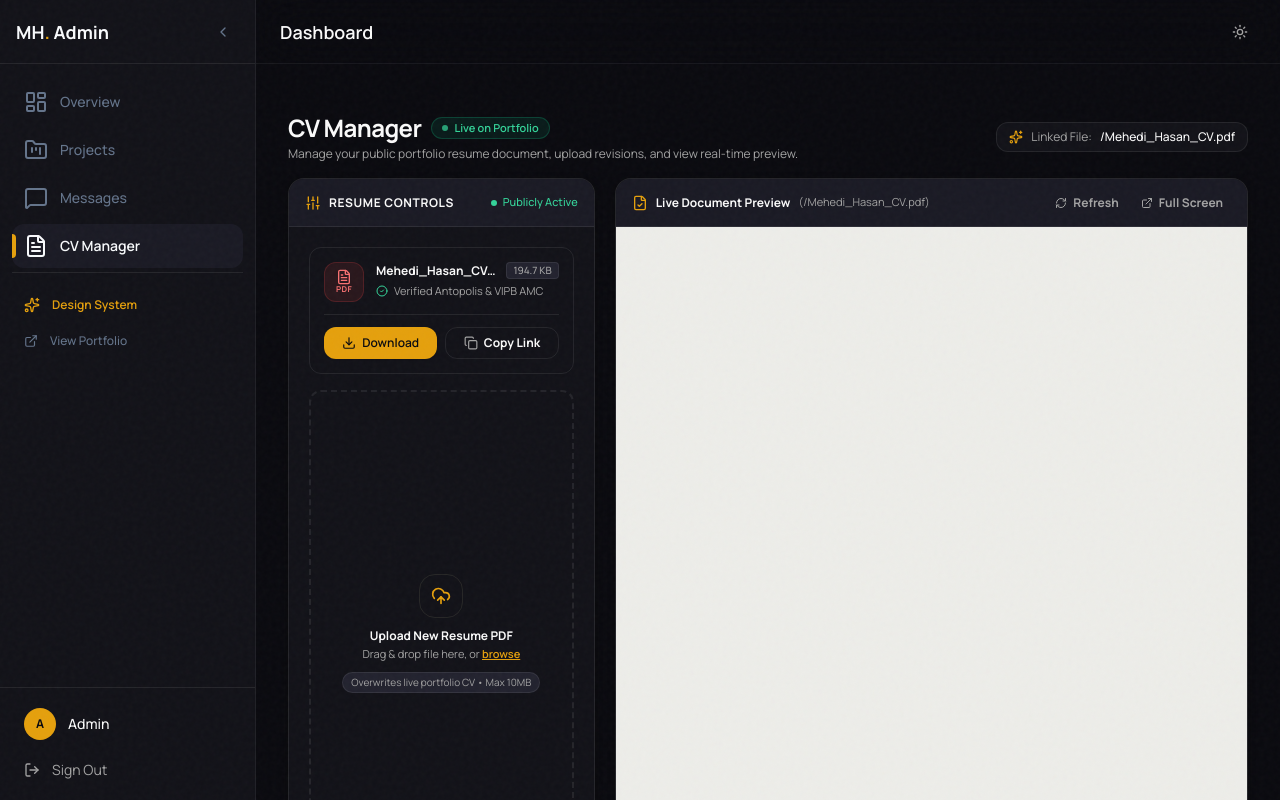
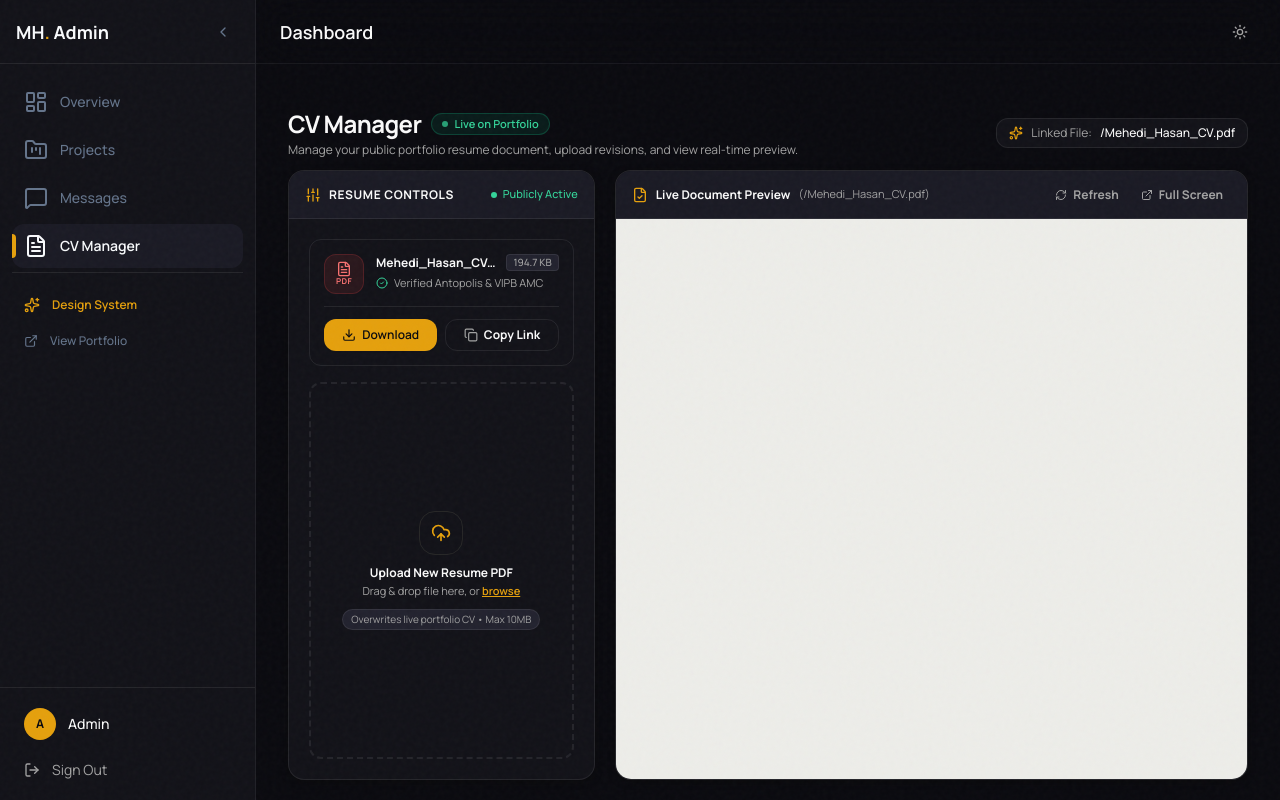
Before and after one commit to iammehedi4201/mehedi-s_portfolio, a Next.js app: page /dashboard/cv in a window 1280 px wide. Built offline with nearby package versions, Linux system fonts and the light colour scheme; no server answers; the database is empty.

Commit message:
feat: add CV manager dashboard page for resume upload and preview

```diff
--- a/src/app/(dashboard)/dashboard/cv/page.tsx
+++ b/src/app/(dashboard)/dashboard/cv/page.tsx
@@ -135,7 +135,7 @@ export default function CVManagerPage() {
   }
 
   return (
-    <div className="space-y-4 w-full h-full flex flex-col">
+    <div className="space-y-3 w-full h-full flex flex-col">
       {/* Hidden file input */}
       <input
         ref={fileInputRef}
@@ -174,7 +174,7 @@ export default function CVManagerPage() {
       <div className="grid grid-cols-1 lg:grid-cols-12 gap-5 items-stretch flex-1 min-h-0 w-full">
         {/* LEFT COLUMN: Unified Management Studio Panel */}
         <div className="lg:col-span-4 xl:col-span-4 flex flex-col">
-          <Card className="bg-surface border-border-subtle rounded-2xl overflow-hidden shadow-card flex flex-col h-[calc(100vh-175px)] min-h-[720px]">
+          <Card className="bg-surface border-border-subtle rounded-2xl overflow-hidden shadow-card flex flex-col h-[calc(100vh-190px)] min-h-[500px]">
             {/* Matching Panel Header */}
             <div className="h-12 px-4 py-3 border-b border-border-subtle bg-surface-elevated flex items-center justify-between shrink-0">
               <div className="flex items-center gap-2">
@@ -286,7 +286,7 @@ export default function CVManagerPage() {
 
         {/* RIGHT COLUMN: Live Document Viewer Panel */}
         <div className="lg:col-span-8 xl:col-span-8 flex flex-col">
-          <Card className="bg-surface border-border-subtle rounded-2xl overflow-hidden shadow-card flex flex-col h-[calc(100vh-175px)] min-h-[720px]">
+          <Card className="bg-surface border-border-subtle rounded-2xl overflow-hidden shadow-card flex flex-col h-[calc(100vh-190px)] min-h-[500px]">
             {/* Matching Toolbar Header */}
             <div className="h-12 px-4 py-3 border-b border-border-subtle bg-surface-elevated flex items-center justify-between shrink-0">
               <div className="flex items-center gap-2">
```
